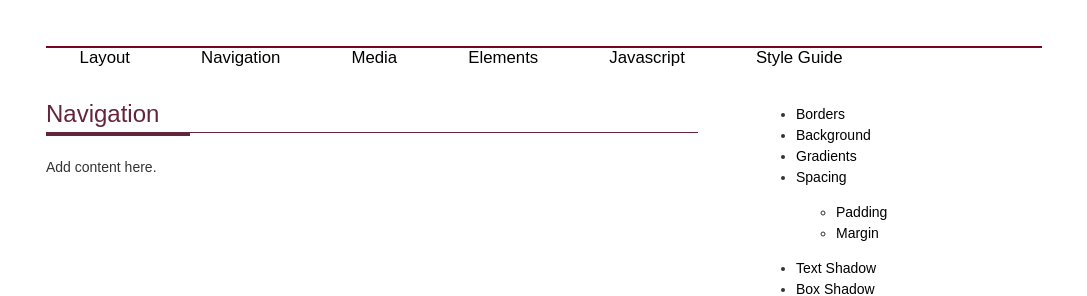
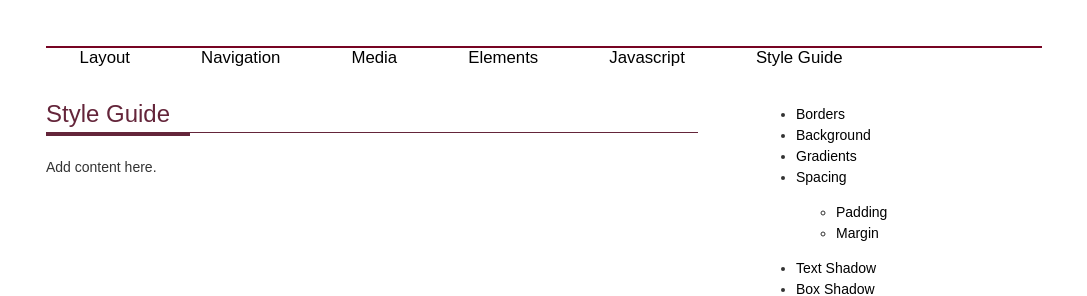
Before and after one commit to 2dpi/templates, a Jekyll site: the page built from www/elements/manual/style/index.html, in a window 1280 px wide. Shown: the part 139-435 px from the top of the page, without its empty margins (96-1183 px from the left). Built offline with Jekyll 4.4.1, drawn with Linux system fonts in a browser that asks for light colours.

Commit message:
adding pages

```diff
--- a/www/elements/manual/style/index.html
+++ b/www/elements/manual/style/index.html
@@ -9,7 +9,7 @@ description: w3 framework - style guide
   <div class="container_content article">
     <div class="container_article">
       <article>
-        <h1 class="title">Navigation</h1>
+        <h1 class="title">Style Guide</h1>
         <p>Add content here.</p>
 
       </article>
```
